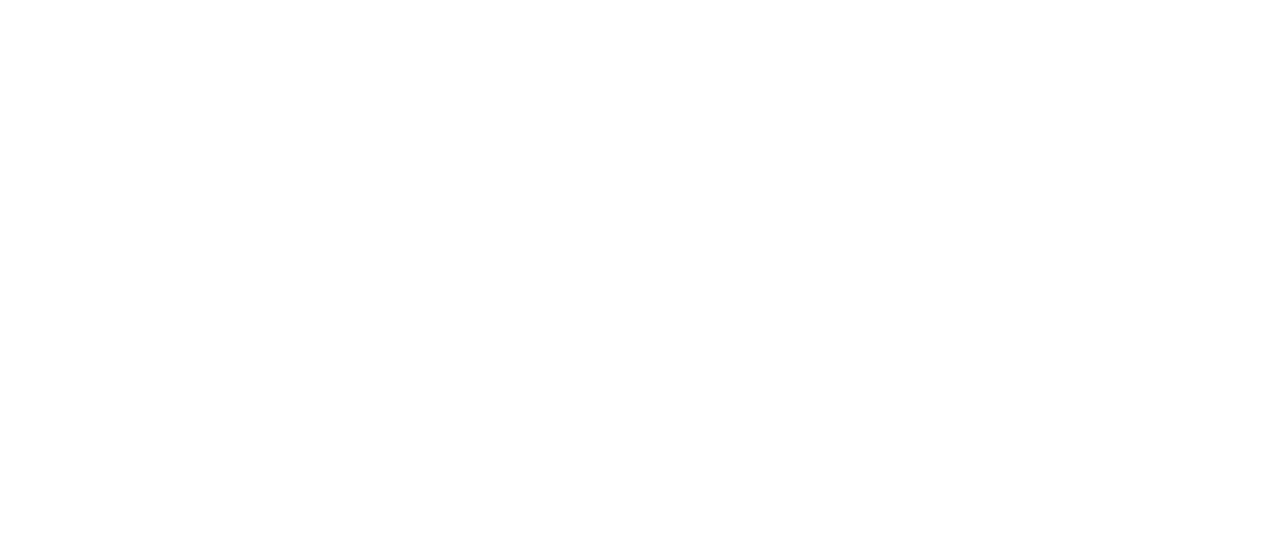
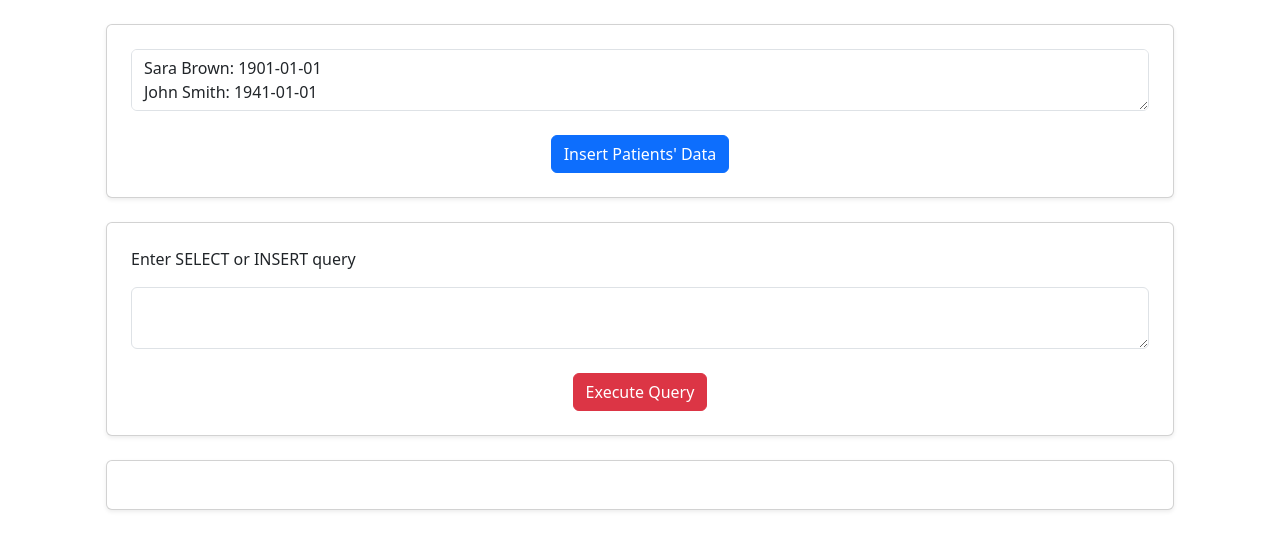
Before and after one commit to Momona-Wada/WadaLab0, a website with bundled scripts: page COMP4537/labs/5/index.html in a window 1280 px wide. Built offline with nearby package versions, Linux system fonts and the light colour scheme.

Commit message:
create UI

```diff
--- a/COMP4537/labs/5/index.html
+++ b/COMP4537/labs/5/index.html
@@ -7,7 +7,32 @@
     <link href="https://cdn.jsdelivr.net/npm/bootstrap@5.3.3/dist/css/bootstrap.min.css" rel="stylesheet" integrity="sha384-QWTKZyjpPEjISv5WaRU9OFeRpok6YctnYmDr5pNlyT2bRjXh0JMhjY6hW+ALEwIH" crossorigin="anonymous">
 </head>
 <body>
+    <div class="container">
+        <div class="card shadow-sm p-4 m-4">
+            <div>
+                <textarea class="form-control" id="samplePatients"></textarea>
+            </div>
+            <div class="d-flex justify-content-center pt-4">
+                <button class="btn btn-primary" id="insertBtn" type="button"></button>
+            </div>
+        </div>
 
+        <div class="card shadow-sm p-4 m-4">
+            <div class="d-flex flex-column justify-content-center">
+                <p id="selectOrInsert"></p>
+                <textarea class="form-control" id=""></textarea>
+            </div>
+            <div class="d-flex justify-content-center pt-4">
+                <button class="btn btn-danger" id="executeQuery" type="button"></button>
+            </div>
+        </div>
+        <div class="card shadow-sm p-4 m-4">
+            <div class="d-flex justify-content-center" id="response">
+            </div>
+        </div>
+
+
+    </div>
     <script type="module" src="script.js"></script>
 </body>
 </html>
--- /dev/null
+++ b/COMP4537/labs/5/lang/message/en/user.js
@@ -0,0 +1,12 @@
+export const messages = {
+    SAMPLE_PATIENTS: {
+        "Sara Brown": "1901-01-01",
+        "John Smith": "1941-01-01",
+        "Jack Ma": "1961-01-30",
+        "Elon Musk": "1999-01-01"
+    },
+    INSERT_PATIENT_DATA: "Insert Patients' Data",
+    SUBMIT: "Submit",
+    SELECT_OR_INSERT: "Enter SELECT or INSERT query",
+    EXECUTE_QUERY: "Execute Query"
+}
--- a/COMP4537/labs/5/script.js
+++ b/COMP4537/labs/5/script.js
@@ -0,0 +1,16 @@
+import { messages } from "./lang/message/en/user.js";
+
+document.addEventListener("DOMContentLoaded", ()=> {
+    const samplePatientsText = document.getElementById("samplePatients")
+    const insertPatientsDataText = document.getElementById("insertBtn")
+    const executeQueryText = document.getElementById("executeQuery")
+    const selectOrInsertText = document.getElementById("selectOrInsert")
+
+    samplePatientsText.textContent = Object.entries(messages.SAMPLE_PATIENTS)
+        .map(([name, dob]) => `${name}: ${dob}`)
+        .join("\n")
+
+    insertPatientsDataText.textContent = messages.INSERT_PATIENT_DATA
+    executeQueryText.textContent = messages.EXECUTE_QUERY
+    selectOrInsertText.textContent = messages.SELECT_OR_INSERT
+})
```
